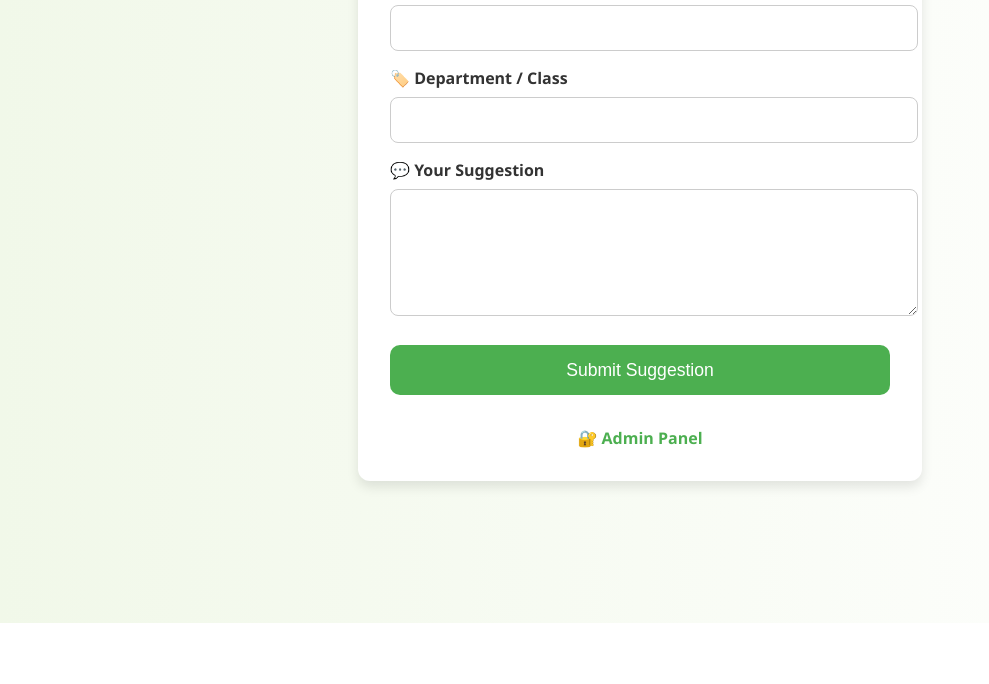
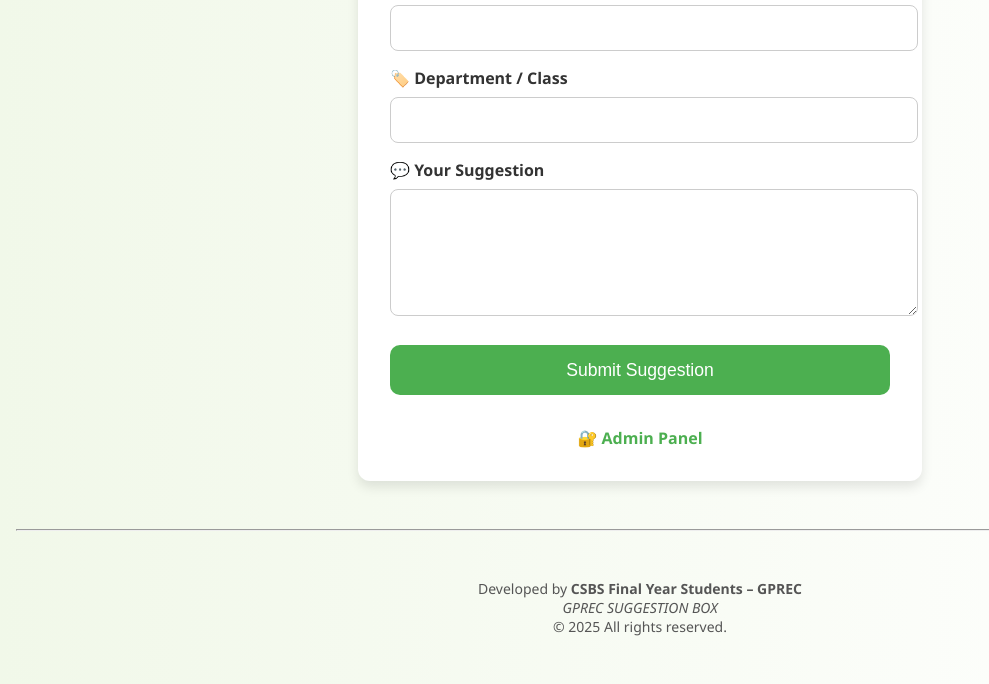
Before and after one commit to sneha1972/suggestion-box, a plain HTML site: page index.html in a window 1280 px wide. Shown: the part 177-861 px from the top of the page, without its empty margins (0-989 px from the left). Before the commit the page ends 800 px from the top, so only its background shows below. Drawn offline with Linux system fonts and the light colour scheme.

Commit message:
Update index.html

```diff
--- a/index.html
+++ b/index.html
@@ -89,6 +89,15 @@
       font-weight: bold;
     }
 
+    .footer {
+      font-family: 'Segoe UI', sans-serif;
+      text-align: center;
+      color: #555;
+      font-size: 14px;
+      margin-top: 3rem;
+      margin-bottom: 1rem;
+    }
+
     @media (max-width: 600px) {
       .container {
         padding: 1rem;
@@ -119,6 +128,13 @@
     <div class="admin-link">
       <a href="admin.html">🔐 Admin Panel</a>
     </div>
+  </div>
+
+  <hr style="margin-top: 3rem; margin-bottom: 1rem;">
+  <div class="footer">
+    Developed by <strong>CSBS Final Year Students – GPREC</strong><br>
+    <em>GPREC SUGGESTION BOX</em><br>
+    © 2025 All rights reserved.
   </div>
 
   <script>
```
